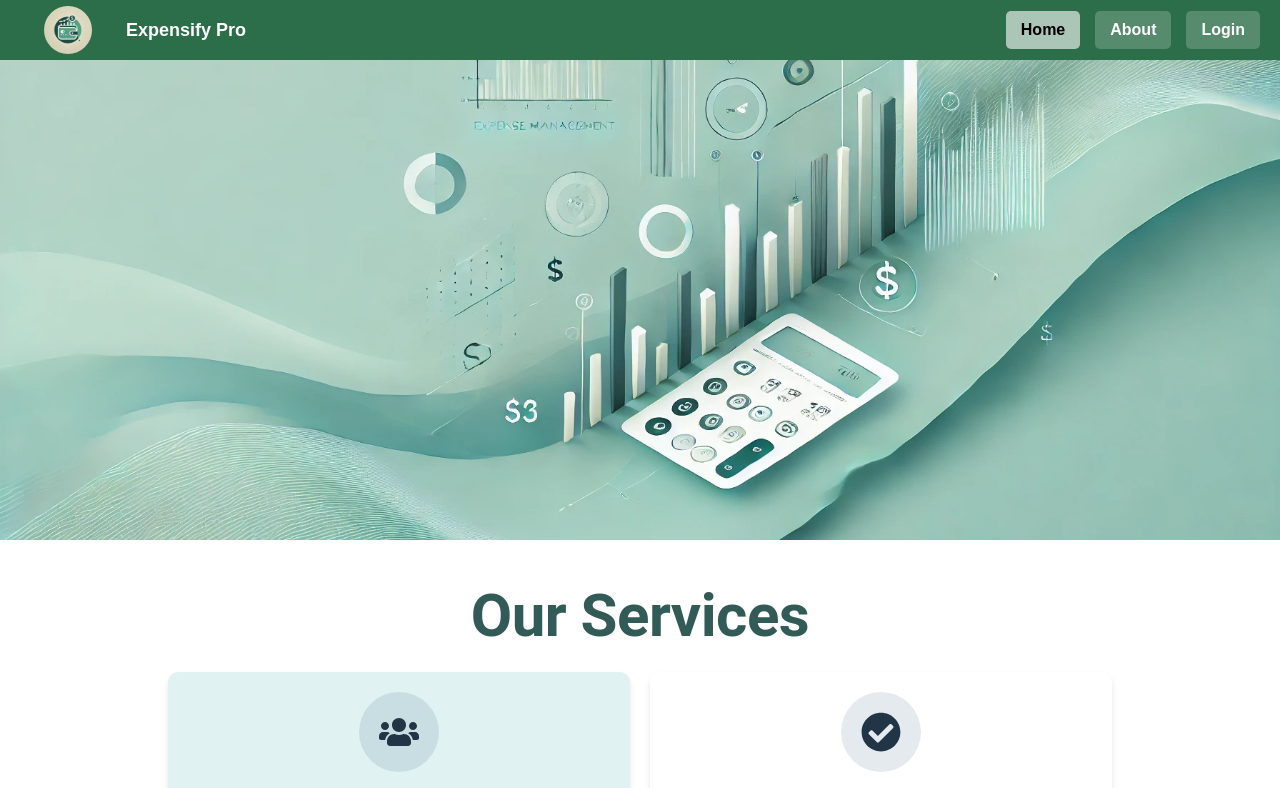
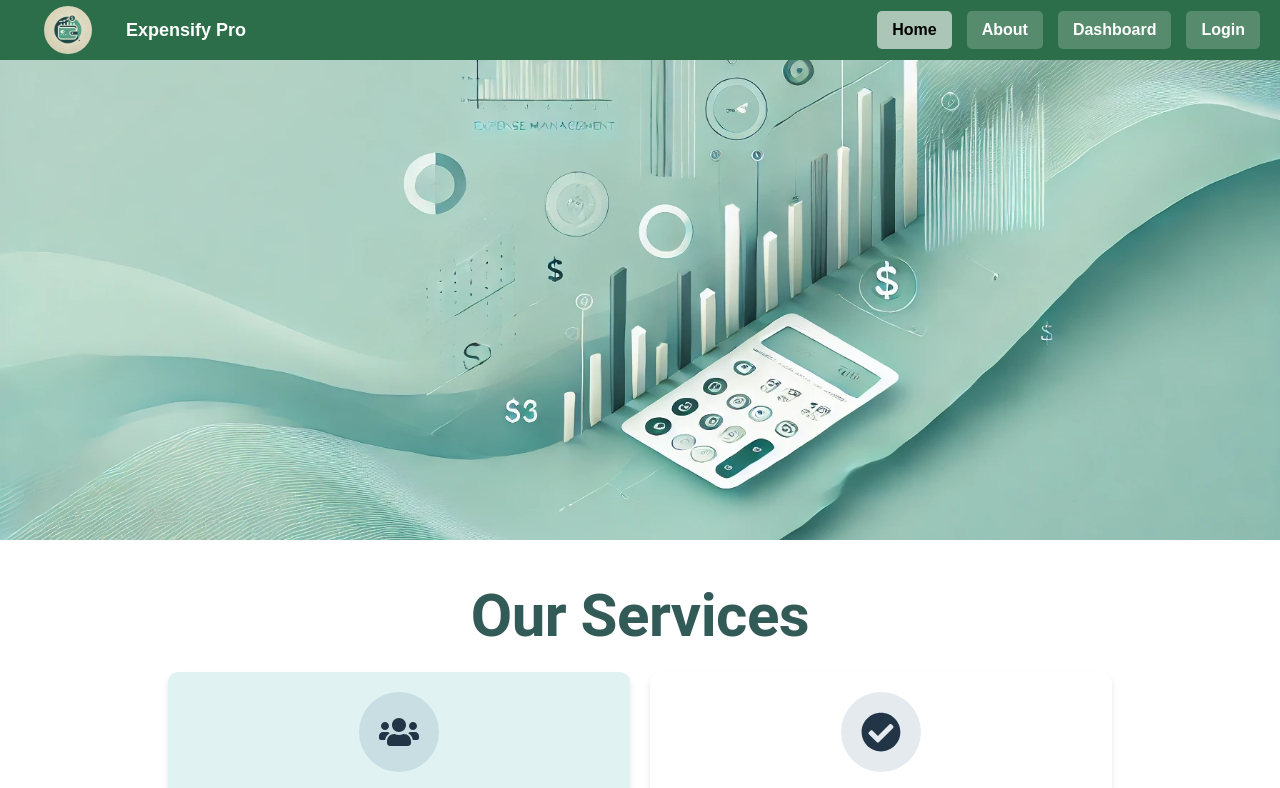
Before and after one commit to Ak3161/Zidio-Enterprise-Expense-Managemnet-Sysytem, a React (Vite) app in the folder FrontEnd/: page / in a window 1280 px wide. Shown: the top 788 px of the page. Built offline with nearby package versions, Linux system fonts and the light colour scheme.

Commit message:
Update Header.jsx
Added the Dashboard button to nav bar

```diff
--- a/FrontEnd/src/components/Header.jsx
+++ b/FrontEnd/src/components/Header.jsx
@@ -15,6 +15,8 @@ const Header = () => {
             setActive("about");
         } else if (location.pathname.startsWith("/auth")) {
             setActive("login");
+        } else if (location.pathname === "/dashboard") {
+            setActive("dashboard");
         }
     }, [location.pathname]);
     const navigate = useNavigate();
@@ -45,6 +47,12 @@ const Header = () => {
                     About
                 </button>
                 <button
+                     className={active === "dashboard" ? "active" : ""}
+                         onClick={() => handleNavigation("dashboard")}
+                 >
+                      Dashboard
+                </button>
+                <button
                     className={active === "login" ? "active" : ""}
                     onClick={() => handleNavigation("auth/login")}
                 >
```
